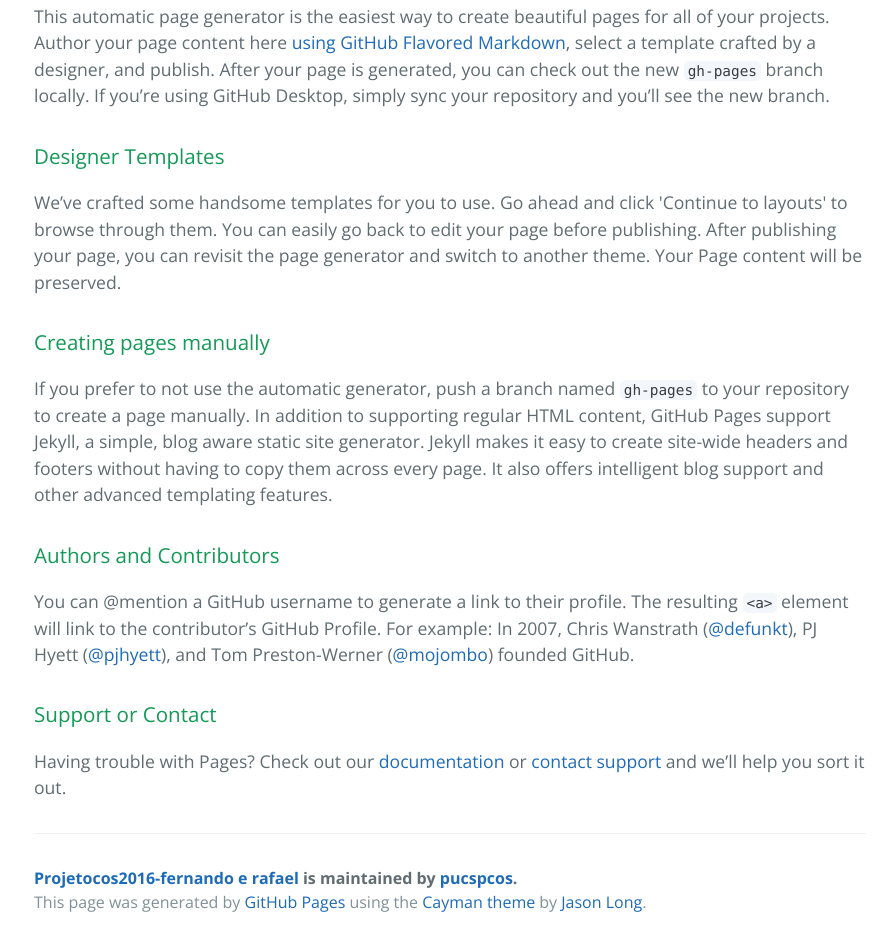
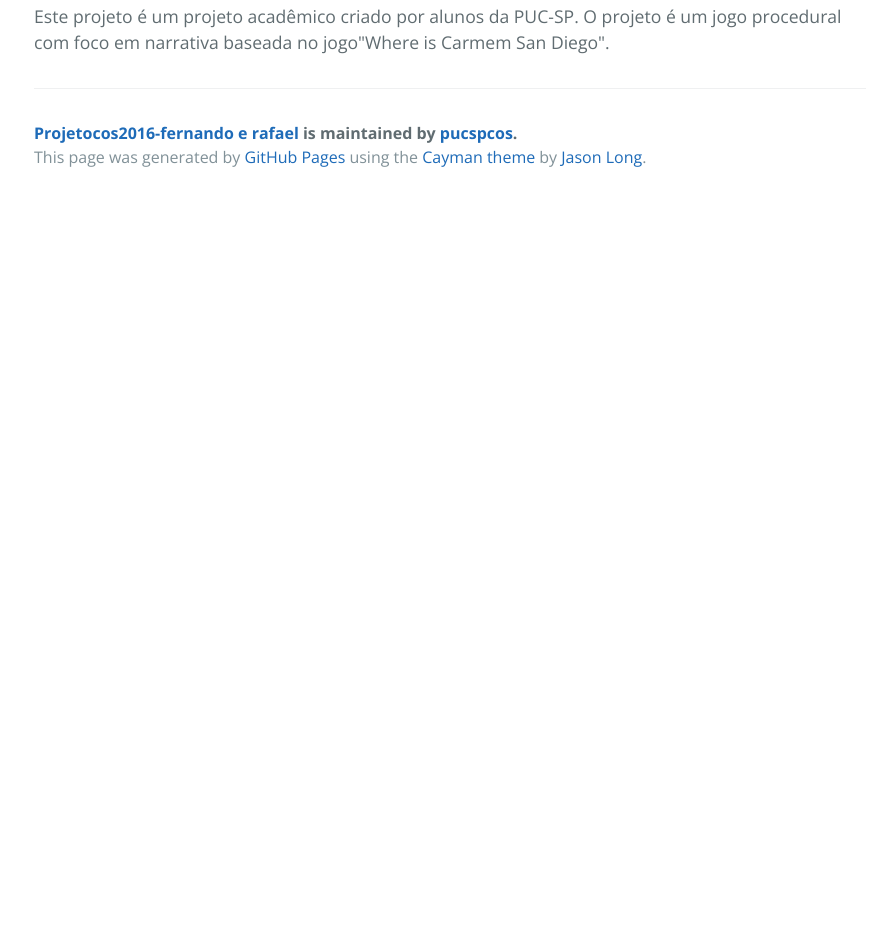
Before and after one commit to pucspcos/projetocos2016-fernando_e_rafael, a plain HTML site: page index.html in a window 1280 px wide. Shown: the part 460-1406 px from the top of the page, without its empty margins (190-1085 px from the left). After the commit the page ends 800 px from the top, so only its background shows below. Drawn offline with nearby package versions, Linux system fonts and the light colour scheme.

Commit message:
Update index.html

```diff
--- a/index.html
+++ b/index.html
@@ -20,29 +20,10 @@
 
     <section class="main-content">
       <h3>
-<a id="welcome-to-github-pages" class="anchor" href="#welcome-to-github-pages" aria-hidden="true"><span aria-hidden="true" class="octicon octicon-link"></span></a>Welcome to GitHub Pages.</h3>
+<a id="Bem-vindo-a-nosso-projeto." class="anchor" href="#welcome-to-github-pages" aria-hidden="true"><span aria-hidden="true" class="octicon octicon-link"></span></a>Welcome to GitHub Pages.</h3>
 
-<p>This automatic page generator is the easiest way to create beautiful pages for all of your projects. Author your page content here <a href="https://guides.github.com/features/mastering-markdown/">using GitHub Flavored Markdown</a>, select a template crafted by a designer, and publish. After your page is generated, you can check out the new <code>gh-pages</code> branch locally. If you’re using GitHub Desktop, simply sync your repository and you’ll see the new branch.</p>
+<p>Este projeto é um projeto acadêmico criado por alunos da PUC-SP. O projeto é um jogo procedural com foco em narrativa baseada no jogo"Where is Carmem San Diego".</p>
 
-<h3>
-<a id="designer-templates" class="anchor" href="#designer-templates" aria-hidden="true"><span aria-hidden="true" class="octicon octicon-link"></span></a>Designer Templates</h3>
-
-<p>We’ve crafted some handsome templates for you to use. Go ahead and click 'Continue to layouts' to browse through them. You can easily go back to edit your page before publishing. After publishing your page, you can revisit the page generator and switch to another theme. Your Page content will be preserved.</p>
-
-<h3>
-<a id="creating-pages-manually" class="anchor" href="#creating-pages-manually" aria-hidden="true"><span aria-hidden="true" class="octicon octicon-link"></span></a>Creating pages manually</h3>
-
-<p>If you prefer to not use the automatic generator, push a branch named <code>gh-pages</code> to your repository to create a page manually. In addition to supporting regular HTML content, GitHub Pages support Jekyll, a simple, blog aware static site generator. Jekyll makes it easy to create site-wide headers and footers without having to copy them across every page. It also offers intelligent blog support and other advanced templating features.</p>
-
-<h3>
-<a id="authors-and-contributors" class="anchor" href="#authors-and-contributors" aria-hidden="true"><span aria-hidden="true" class="octicon octicon-link"></span></a>Authors and Contributors</h3>
-
-<p>You can @mention a GitHub username to generate a link to their profile. The resulting <code>&lt;a&gt;</code> element will link to the contributor’s GitHub Profile. For example: In 2007, Chris Wanstrath (<a href="https://github.com/defunkt" class="user-mention">@defunkt</a>), PJ Hyett (<a href="https://github.com/pjhyett" class="user-mention">@pjhyett</a>), and Tom Preston-Werner (<a href="https://github.com/mojombo" class="user-mention">@mojombo</a>) founded GitHub.</p>
-
-<h3>
-<a id="support-or-contact" class="anchor" href="#support-or-contact" aria-hidden="true"><span aria-hidden="true" class="octicon octicon-link"></span></a>Support or Contact</h3>
-
-<p>Having trouble with Pages? Check out our <a href="https://help.github.com/pages">documentation</a> or <a href="https://github.com/contact">contact support</a> and we’ll help you sort it out.</p>
 
       <footer class="site-footer">
         <span class="site-footer-owner"><a href="https://github.com/pucspcos/projetocos2016-fernando_e_rafael">Projetocos2016-fernando e rafael</a> is maintained by <a href="https://github.com/pucspcos">pucspcos</a>.</span>
```
